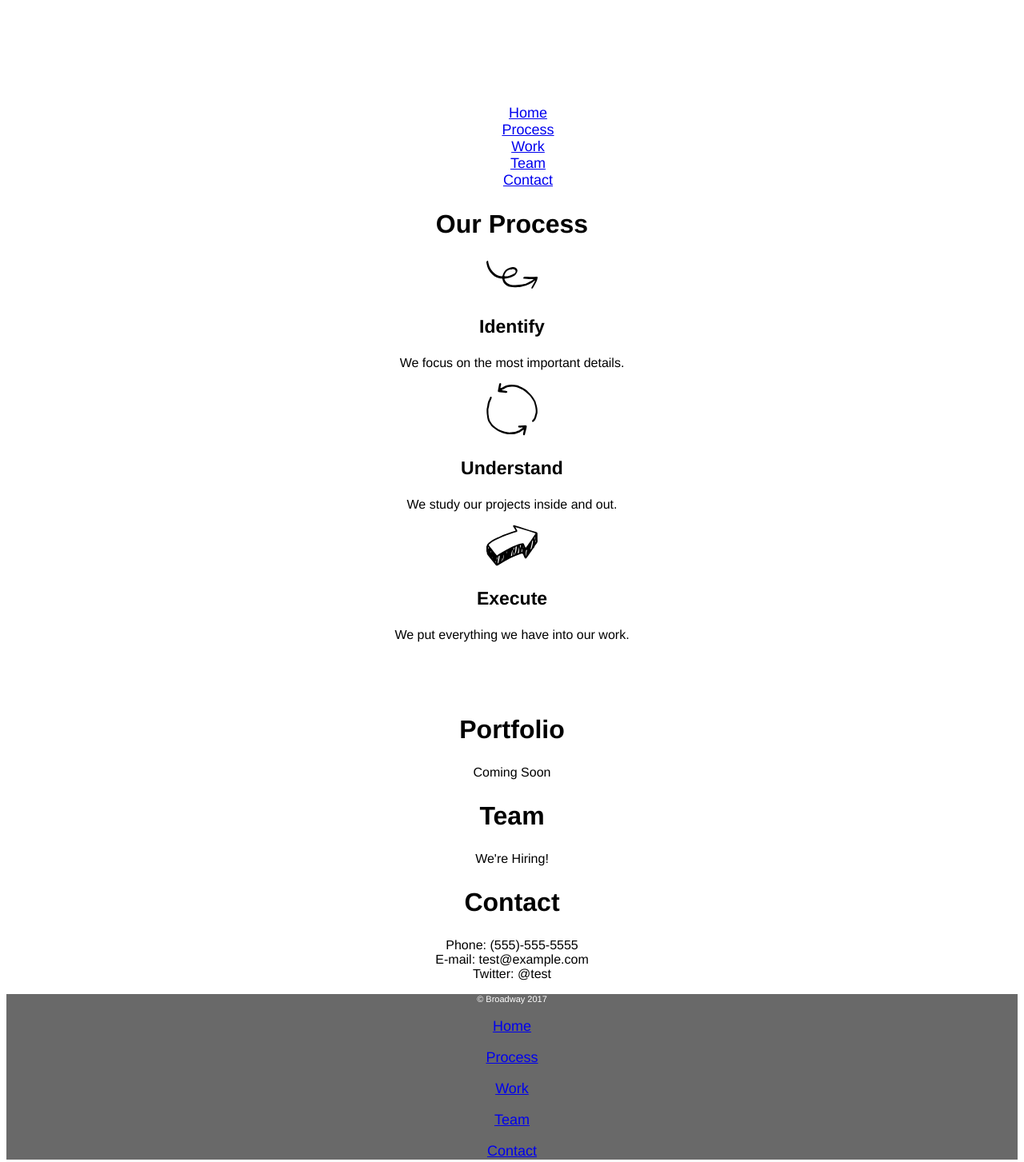
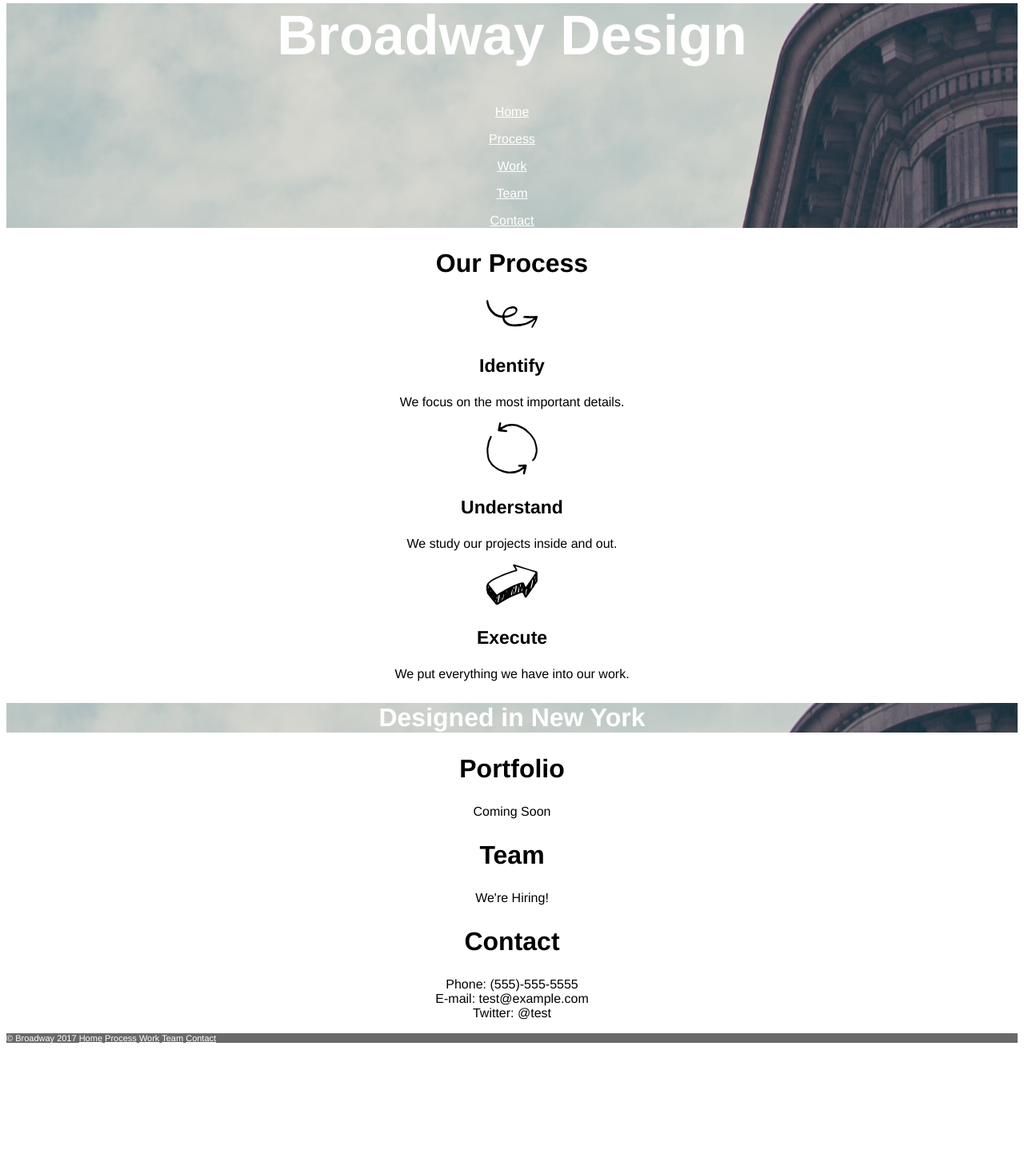
Before and after one commit to nolamus/broadway, a plain HTML site: page index.html in a window 1280 px wide. Shown: the part 43-1496 px from the top of the page at 80% size. After the commit the page ends 1358 px from the top, so only its background shows below. Drawn offline with Linux system fonts and the light colour scheme.

Commit message:
Move background image and revise footer selector

```diff
--- a/index.html
+++ b/index.html
@@ -9,13 +9,11 @@
     <div id="home">
       <h1>Broadway Design</h1>
       <nav>
-        <ul>
-          <li><a href="#home">Home</a></li>
-          <li><a href="#process">Process</a></li>
-          <li><a href="#portfolio">Work</a></li>
-          <li><a href="#team">Team</a></li>
-          <li><a href="#contact">Contact</a></li>
-          </ul>
+          <p><a href="#home">Home</a></p>
+          <p><a href="#process">Process</a></p>
+          <p><a href="#portfolio">Work</a></p>
+          <p><a href="#team">Team</a></p>
+          <p><a href="#contact">Contact</a></p>
       </nav>
     </div>
 
@@ -50,15 +48,15 @@
       <h2>Contact</h2>
       <p>Phone: (555)-555-5555<br />E-mail: test@example.com<br />Twitter: @test</p>
     </div>
+
     <div id="footer">
-      <p class="copyright">© Broadway 2017</p>
-      <nav>
-        <p><a href="#home">Home</a></p>
-        <p><a href="#process">Process</a></p>
-        <p><a href="#portfolio">Work</a></p>
-        <p><a href="#team">Team</a></p>
-        <p><a href="#contact">Contact</a></p>
-      </nav>
+      <p>© Broadway 2017
+          <a href="#home">Home</a>
+          <a href="#process">Process</a>
+          <a href="#portfolio">Work</a>
+          <a href="#team">Team</a>
+          <a href="#contact">Contact</a>
+      </p>
     </div>
   </body>
 </html>
--- a/resources/css/style.css
+++ b/resources/css/style.css
@@ -5,6 +5,7 @@ body {
 
 #home {
   color: white;
+  background-image: url("./images/the-flatiron-building.png");
 }
 
 h1 {
@@ -13,7 +14,7 @@ h1 {
 
 }
 
-nav {
+nav .home {
   font-size: 18px;
 }
 
@@ -30,18 +31,20 @@ h3 {
 p #process {
   font-size: 14px;
 }
+a {
+  color: white;
+}
 
 .new_york {
   font-size: 23px;
   font-weight: bold;
   color: white;
+  background-image: url("./images/the-flatiron-building.png");
 }
 
 #footer {
   color: white;
   background-color: dimgray;
-}
-
-.copyright {
+  text-align: left;
   font-size: 11px;
 }
```
Also changed, not shown: resources/css/images/the-flatiron-building.png (renamed from resources/images/the-flatiron-building.png).
